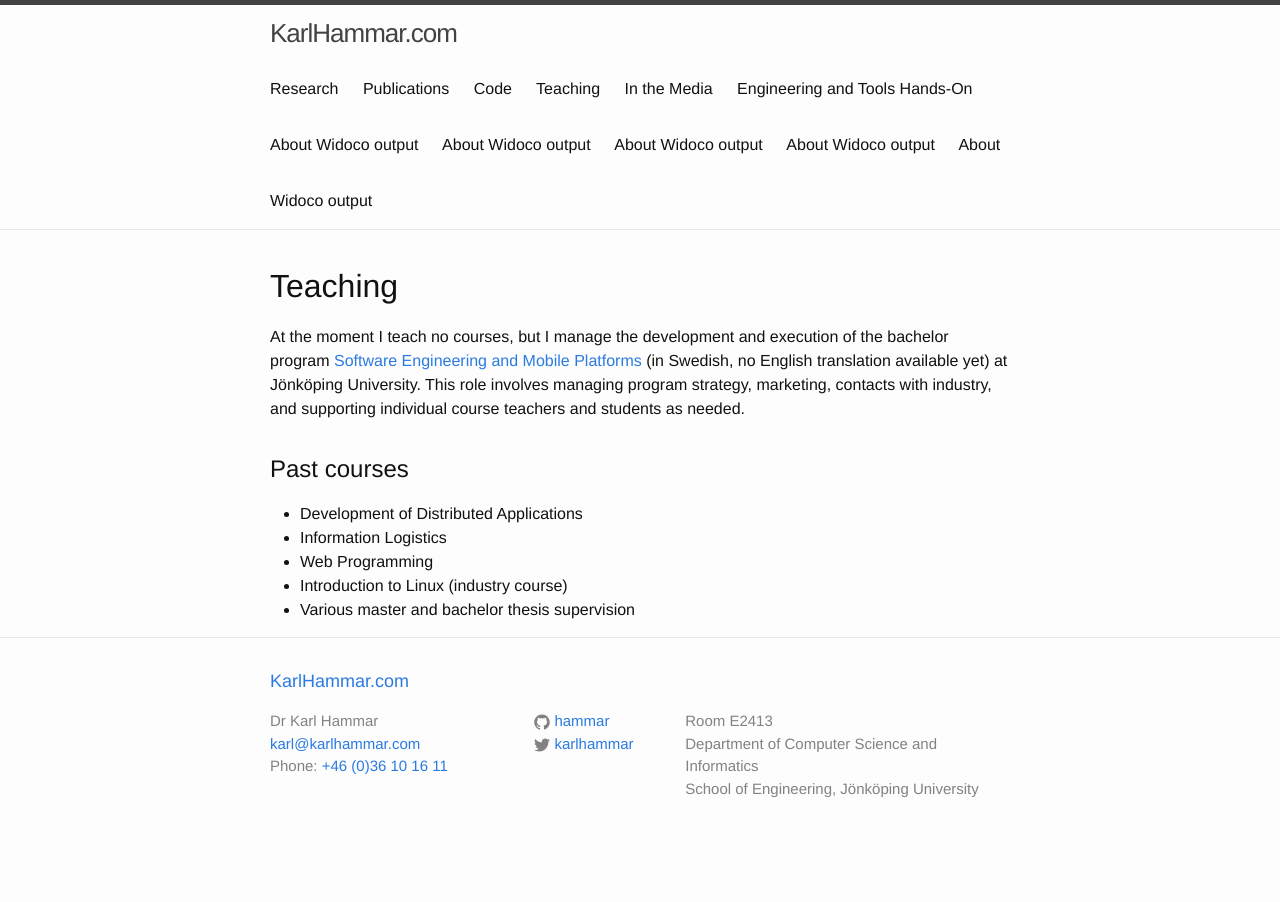
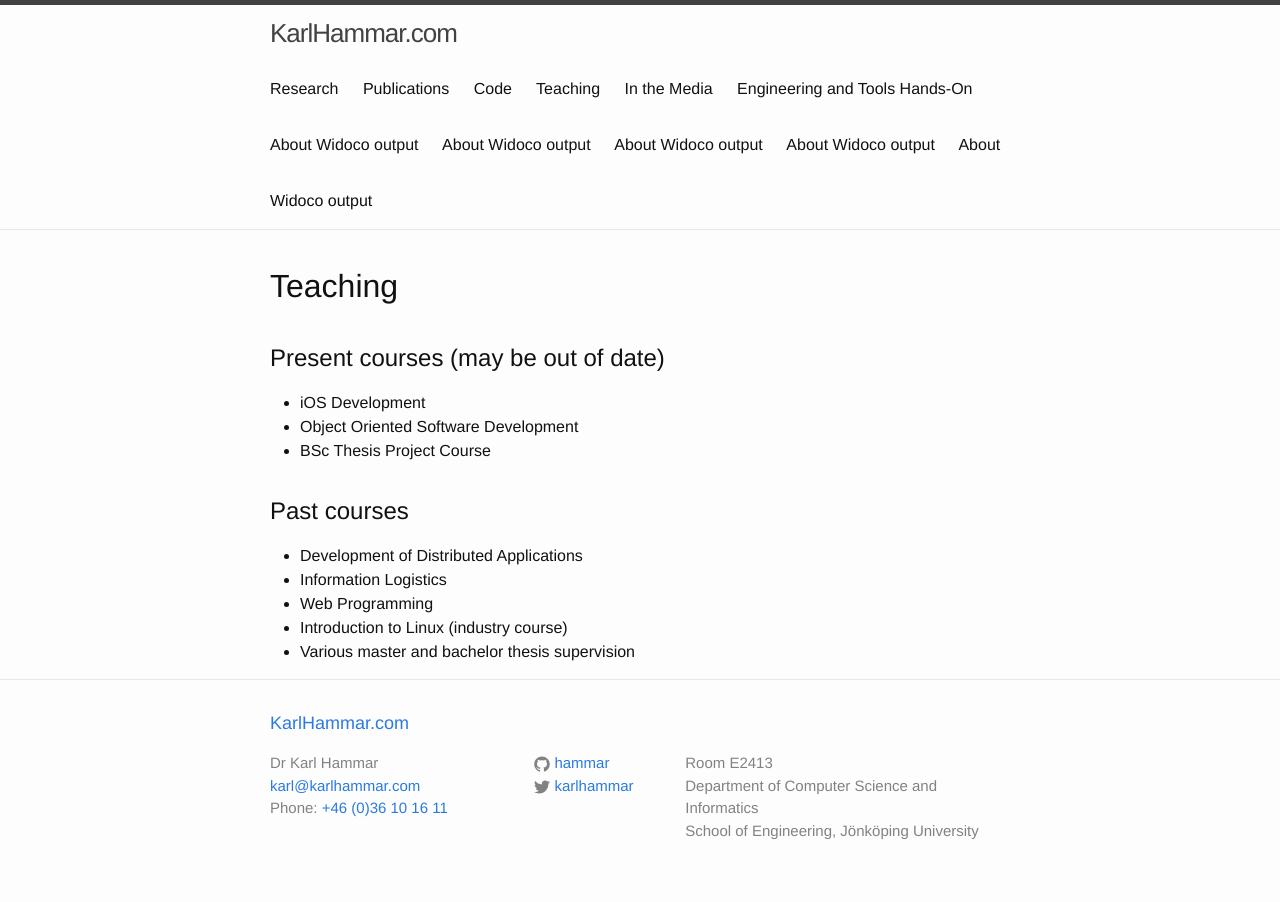
Before and after one commit to hammar/hammar.github.io, a Jekyll site: the page built from 04-teaching.md, in a window 1280 px wide. Built offline with Jekyll 4.4.1, drawn with Linux system fonts in a browser that asks for light colours.

Commit message:
Removed references to DMP programme

```diff
--- a/04-teaching.md
+++ b/04-teaching.md
@@ -4,7 +4,10 @@ title: Teaching
 permalink: /teaching/
 ---
 
-At the moment I teach no courses, but I manage the development and execution of the bachelor program [Software Engineering and Mobile Platforms](http://ju.se/jth/utbildning/ingenjorsprogram/mjukvaruutveckling-och-mobila-plattformar.html) (in Swedish, no English translation available yet) at Jönköping University. This role involves managing program strategy, marketing, contacts with industry, and supporting individual course teachers and students as needed.
+## Present courses (may be out of date)
+* iOS Development
+* Object Oriented Software Development
+* BSc Thesis Project Course
 
 ## Past courses
 * Development of Distributed Applications
```
Also changed, not shown: index.md (+1 -1 lines).
